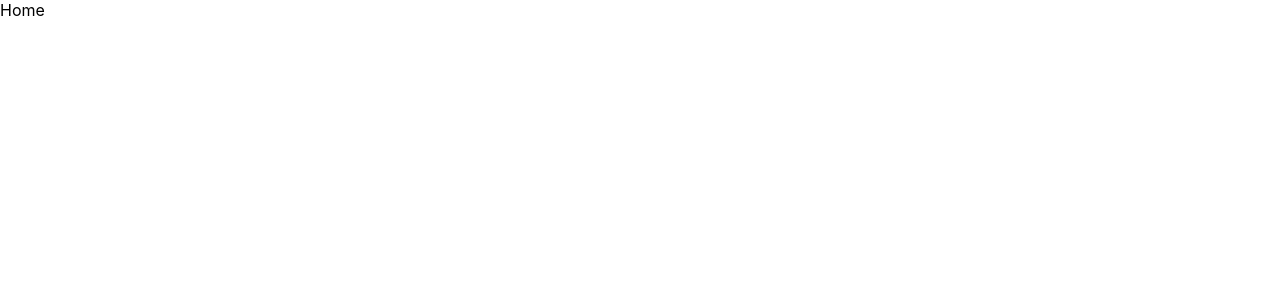
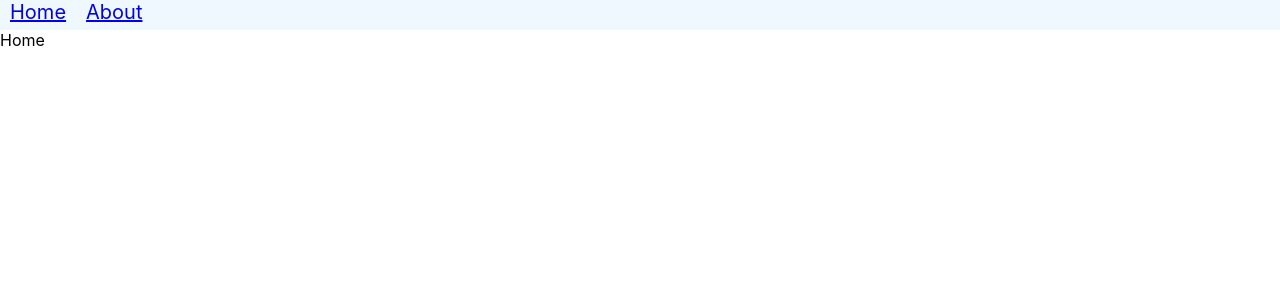
Before and after one commit to manoj633/react-revision, a React (Create React App) app: page / in a window 1280 px wide. Shown: the top 300 px of the page. Built offline with nearby package versions, Linux system fonts and the light colour scheme.

Commit message:
Navigating through links

```diff
--- a/src/App.js
+++ b/src/App.js
@@ -41,6 +41,7 @@ import { ResetForm } from "./components/Forms/form hook/ResetForm";
 import { Route, Routes } from "react-router-dom";
 import { Home } from "./components/Router/Home";
 import { About } from "./components/Router/About";
+import { NavBar } from "./components/Router/NavBar";
 
 function App() {
   const inputRef = useRef(null);
@@ -134,6 +135,7 @@ function App() {
       {/* <ResetForm /> */}
 
       {/* React Router */}
+      <NavBar />
       <Routes>
         <Route path="/" element={<Home />} />
         <Route path="about" element={<About />} />
--- /dev/null
+++ b/src/components/Router/NavBar.jsx
@@ -0,0 +1,11 @@
+import React from "react";
+import { Link } from "react-router-dom";
+import "./navbar.css";
+export const NavBar = () => {
+  return (
+    <nav>
+      <Link to="/">Home</Link>
+      <Link to="/about">About</Link>
+    </nav>
+  );
+};
--- /dev/null
+++ b/src/components/Router/navbar.css
@@ -0,0 +1,9 @@
+nav {
+    height: 30px;
+    background-color: aliceblue;
+    font-size: 20px;
+}
+
+nav a {
+    margin: 10px;
+}
```
